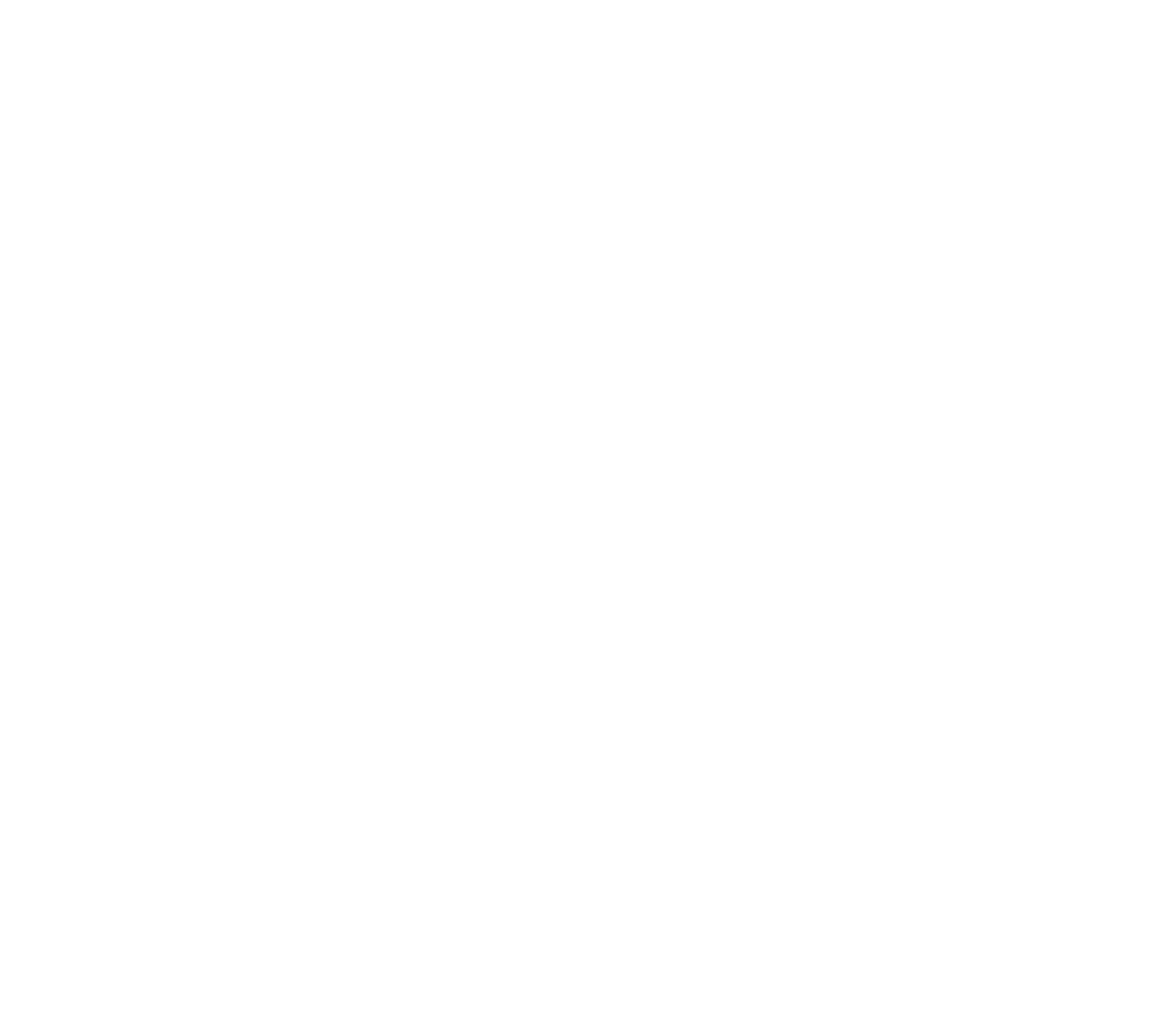
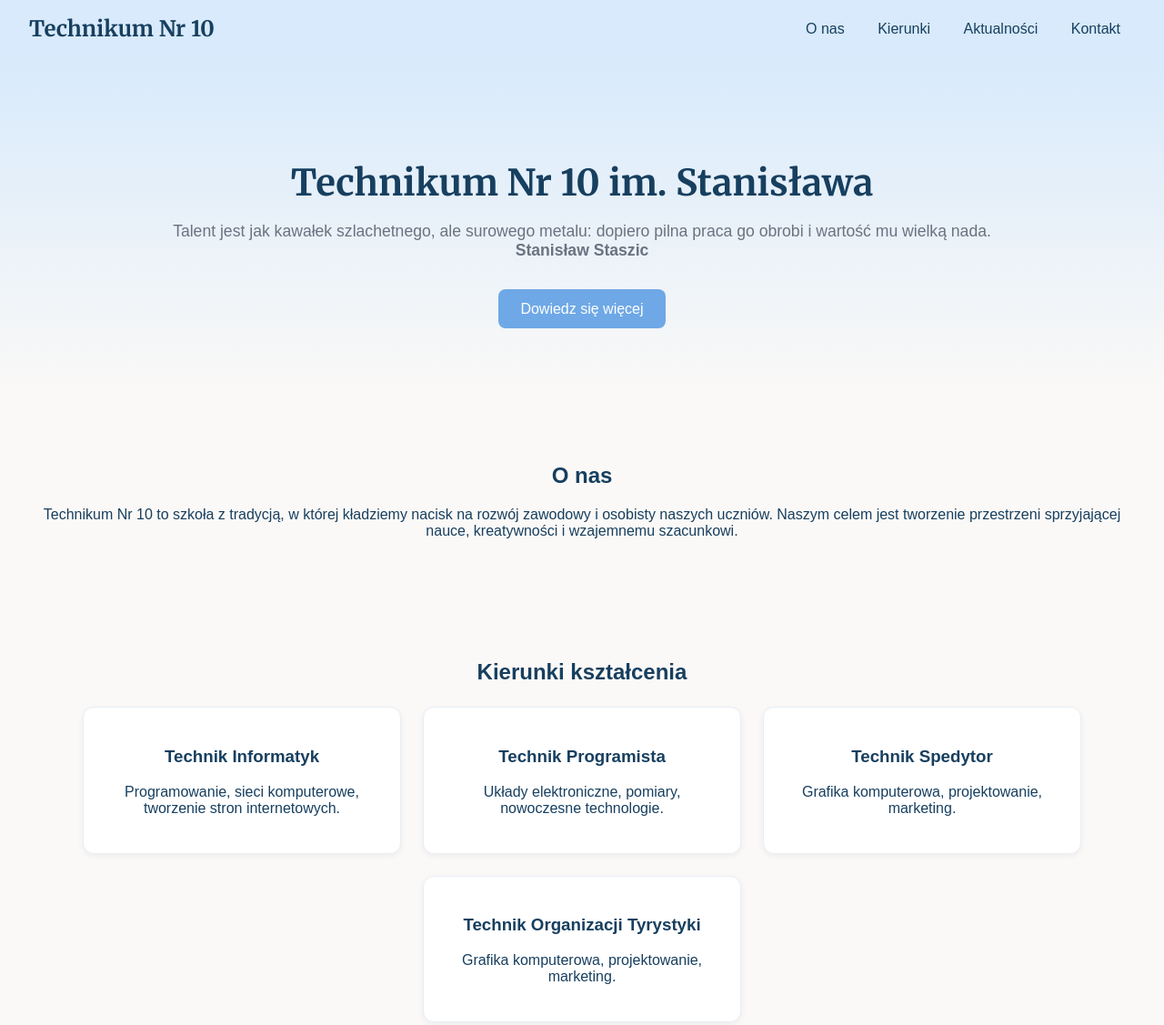
Before and after one commit to lannvmq/website, a plain HTML site: page index.html in a window 1280 px wide. Shown: the top 1127 px of the page at 91% size. Before the commit the page ends 800 px from the top, so only its background shows below. Drawn offline with Linux system fonts and the light colour scheme.

Commit message:
Clean Code

```diff
--- a/index.html
+++ b/index.html
@@ -1,17 +1,84 @@
-<!DOCTYPE html>
-<html>
+<html lang="pl">
+
 <head>
-    <meta charset='utf-8'>
-    <meta http-equiv='X-UA-Compatible' content='IE=edge'>
-    <title>Zespół Szkół nr 10 w Warszawie</title>
-    <meta name='viewport' content='width=device-width, initial-scale=1'>
-    <link rel='stylesheet' type='text/css' media='screen' href='style.css'>
+<meta charset="UTF-8">
+<meta name="viewport" content="width=device-width, initial-scale=1.0">
+<title>Technikum Nr 10 im. Stanisława</title>
+<link rel="stylesheet" href="./style.css">
+<link href="https://fonts.googleapis.com/css2?family=Merriweather:ital,opsz,wght@0,18..144,300..900;1,18..144,300..900&family=Montserrat:ital,wght@0,100..900;1,100..900&display=swap" rel="stylesheet">
 </head>
+
 <body>
-    <div>
 
-    </div>
+<header class="header">
+<div class="logo">Technikum Nr 10</div>
 
-    <script src='main.js'></script>
-</body>
+<nav class="nav">
+<a href="#about">O nas</a>
+<a href="#directions">Kierunki</a>
+<a href="#news">Aktualności</a>
+<a href="#contact">Kontakt</a>
+</nav>
+</header>
+
+<section class="hero">
+<h1>Technikum Nr 10 im. Stanisława</h1>
+<p>Talent jest jak kawałek szlachetnego, ale surowego metalu: dopiero pilna praca go obrobi i wartość mu wielką nada.<br>
+<b>Stanisław Staszic</b></p>
+<button class="btn" onclick="scrollToSection('about')">Dowiedz się więcej</button>
+</section>
+
+<section id="about" class="section about">
+<h2>O nas</h2>
+<p>Technikum Nr 10 to szkoła z tradycją, w której kładziemy nacisk na rozwój zawodowy i osobisty naszych uczniów. Naszym celem jest tworzenie przestrzeni sprzyjającej nauce, kreatywności i wzajemnemu szacunkowi.</p>
+</section>
+
+<section id="directions" class="section directions">
+<h2>Kierunki kształcenia</h2>
+<div class="cards">
+<div class="card">
+<h3>Technik Informatyk</h3>
+<p>Programowanie, sieci komputerowe, tworzenie stron internetowych.</p>
+</div>
+<div class="card">
+<h3>Technik Programista</h3>
+<p>Układy elektroniczne, pomiary, nowoczesne technologie.</p>
+</div>
+<div class="card">
+<h3>Technik Spedytor</h3>
+<p>Grafika komputerowa, projektowanie, marketing.</p>
+</div>
+
+<div class="card">
+<h3>Technik Organizacji Tyrystyki</h3>
+<p>Grafika komputerowa, projektowanie, marketing.</p>
+</div>
+
+</div>
+</section>
+
+<section id="news" class="section news">
+<h2>Aktualności</h2>
+<div class="cards">
+<div class="card">
+<h4>Rozpoczęcie roku szkolnego</h4>
+<p>Uroczyste rozpoczęcie odbędzie się 2 września o godzinie 9:00.</p>
+</div>
+<div class="card">
+<h4>Dzień Otwarty</h4>
+<p>20.03.2024 w Zespole Szkół nr 10 w Warszawie, odbył się dzień otwarty.
+    <br>W czasie spotkania uczestnicy mogli zapoznać się z ofertą edukacyjną oraz porozmawiać z uczniami i nauczycielami, którzy na co dzień uczestniczą w życiu naszej szkoły.</p>
+</div>
+</div>
+</section>
+
+<section id="contact" class="section contact">
+<h2>Kontakt</h2>
+<p>Email: <a href="mailto:sekretariat@zs10.pl">sekretariat@zs10.pl</a></p>
+<p>Telefon: 123 456 789</p>
+</section>
+
+<footer class="footer">
+<p>© 2025 Technikum Nr 10 im. Stanisława. Wszelkie prawa zastrzeżone.</p>
+</footer>
 </html>
--- a/main.js
+++ b/main.js
@@ -0,0 +1,3 @@
+function scrollToSection(id) {
+document.getElementById(id).scrollIntoView({ behavior: 'smooth' });
+}
--- a/style.css
+++ b/style.css
@@ -0,0 +1,106 @@
+:root {
+--bg: #FBF9F7;
+--card-bg: #FFFFFF;
+--soft-blue: #D8EAFB;
+--accent-blue: #6EA8E6;
+--deep-blue: #173F5F;
+--muted-gray: #6B7280;
+--border: #E8EEF6;
+--shadow: rgba(20,40,60,0.06);
+}
+
+body {
+margin: 0;
+font-family: 'Poppins', sans-serif;
+background-color: var(--bg);
+color: var(--deep-blue);
+}
+
+.header {
+display: flex;
+justify-content: space-between;
+align-items: center;
+padding: 1rem 2rem;
+background: var(--soft-blue);
+box-shadow: 0 2px 6px var(--shadow);
+}
+
+.logo {
+font-family: 'Merriweather', serif;
+font-size: 1.5rem;
+font-weight: 700;
+}
+
+.nav a {
+margin: 0 1rem;
+text-decoration: none;
+color: var(--deep-blue);
+font-weight: 500;
+}
+
+.hero {
+text-align: center;
+padding: 5rem 2rem;
+background: linear-gradient(to bottom, var(--soft-blue), var(--bg));
+}
+
+.hero h1 {
+font-family: 'Merriweather', serif;
+font-size: 2.5rem;
+margin-bottom: 1rem;
+}
+
+.hero p {
+color: var(--muted-gray);
+font-size: 1.1rem;
+margin-bottom: 2rem;
+}
+
+.btn {
+background: var(--accent-blue);
+border: none;
+color: white;
+padding: 0.8rem 1.5rem;
+border-radius: 8px;
+cursor: pointer;
+font-size: 1rem;
+transition: 0.3s;
+}
+
+.btn:hover {
+background: var(--deep-blue);
+}
+
+.section {
+padding: 3rem 2rem;
+text-align: center;
+}
+
+.cards {
+display: flex;
+justify-content: center;
+flex-wrap: wrap;
+gap: 1.5rem;
+margin-top: 1.5rem;
+}
+
+.card {
+background: var(--card-bg);
+border: 1px solid var(--border);
+border-radius: 12px;
+padding: 1.5rem;
+box-shadow: 0 2px 6px var(--shadow);
+max-width: 300px;
+}
+
+.footer {
+background: var(--soft-blue);
+text-align: center;
+padding: 1rem;
+font-size: 0.9rem;
+color: var(--muted-gray);
+}
+
+
+.sec1 h1 {font-size:30px;margin-bottom:15px;}
+.sec1 p {color:gray;font-size:16px;margin-bottom:20px;}
```
